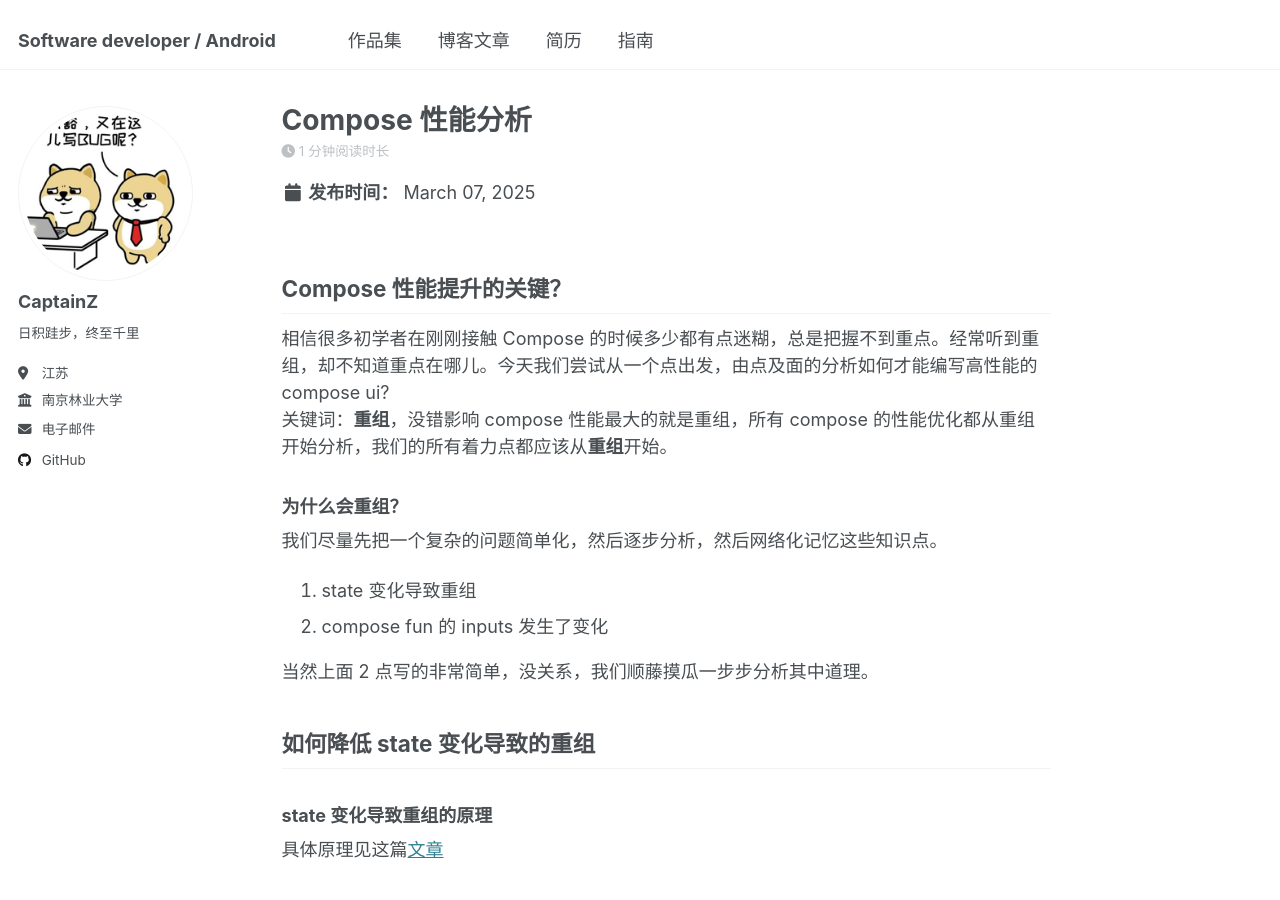
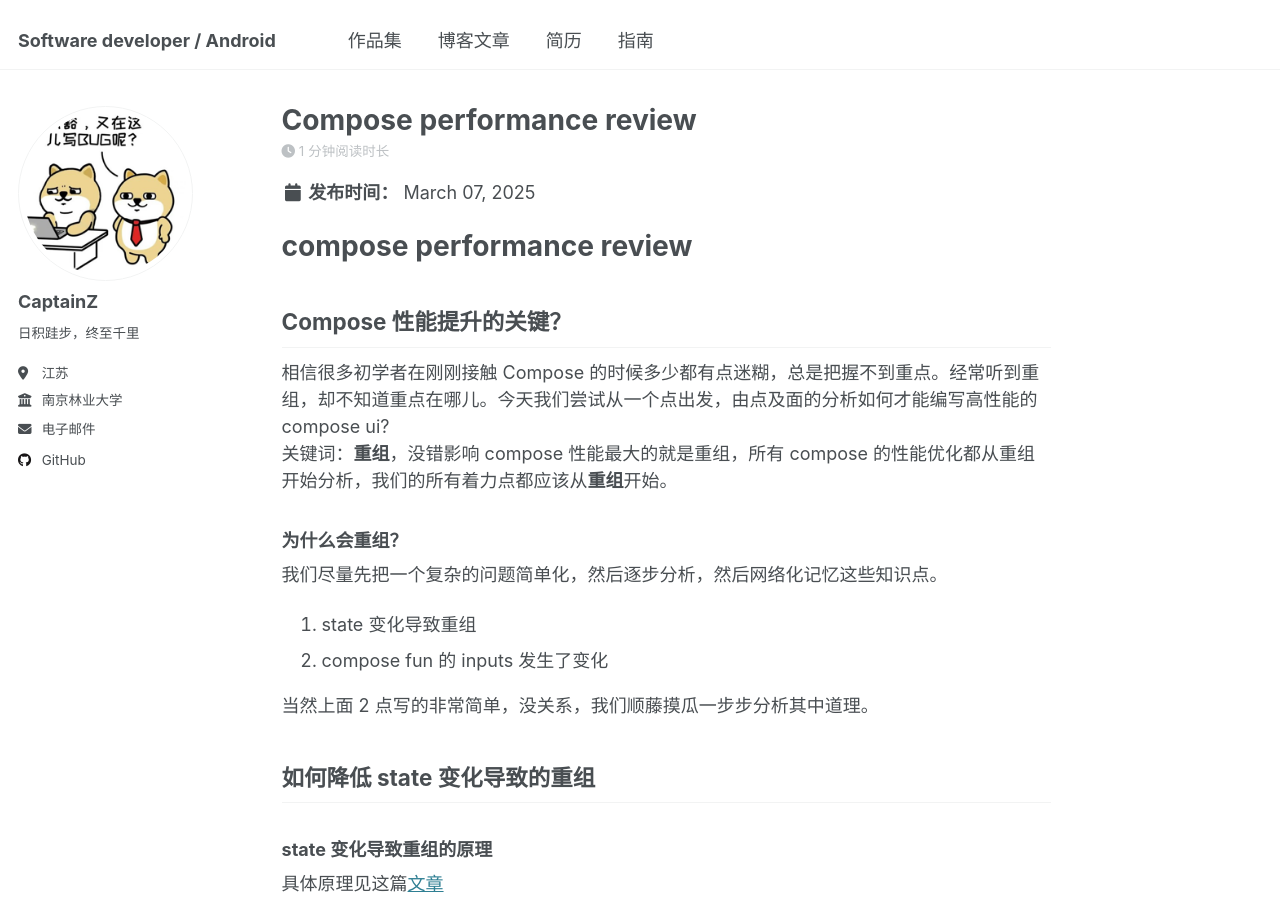
Before and after one commit to jelychow/jelychow.github.io, a Jekyll site: the page built from _posts/2025-03-07-compose performance review.md, in a window 1280 px wide and 900 px high. Built offline with Jekyll 4.4.1, drawn with Linux system fonts in a browser that asks for light colours; comment, search, counter and statistics services are not loaded.

```diff
--- a/_posts/2025-03-07-compose 性能分析.md
+++ b/_posts/2025-03-07-compose performance review.md
@@ -2,6 +2,8 @@
 theme: smartblue
 excerpt: "compose 性能分析"
 ---
+# compose performance review
+
 ## Compose 性能提升的关键？
 相信很多初学者在刚刚接触 Compose 的时候多少都有点迷糊，总是把握不到重点。经常听到重组，却不知道重点在哪儿。今天我们尝试从一个点出发，由点及面的分析如何才能编写高性能的 compose ui?
 关键词：**重组**，没错影响 compose 性能最大的就是重组，所有 compose 的性能优化都从重组开始分析，我们的所有着力点都应该从**重组**开始。
```
